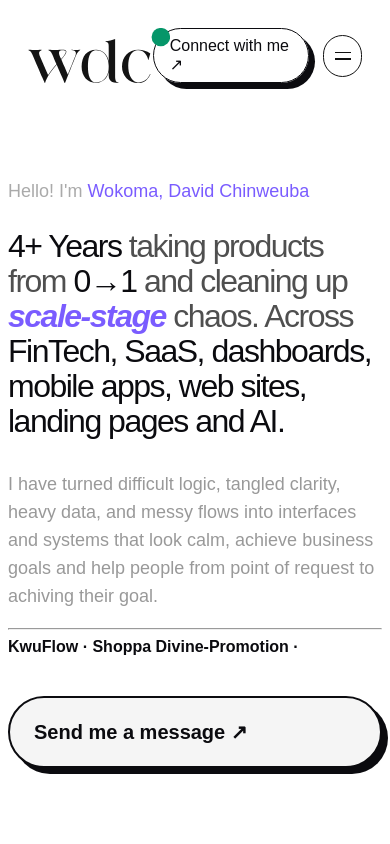
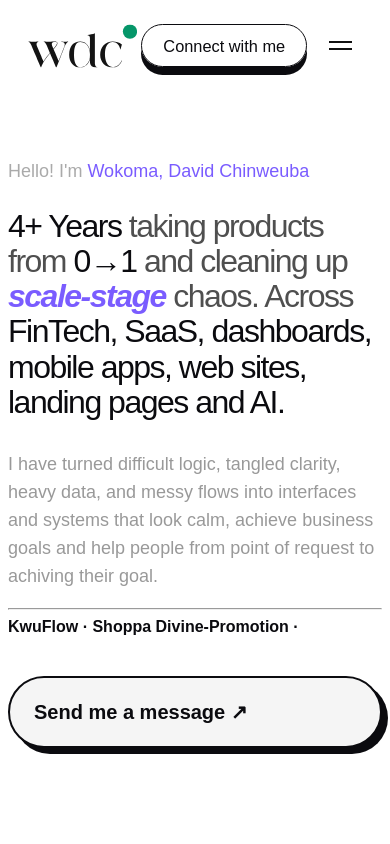
Before and after one commit to DaveWoks/my-portfolio, a plain HTML site: page index.html in a window 390 px wide. Shown: the top 844 px of the page. Drawn offline with Linux system fonts and the light colour scheme.

Commit message:
Mobile header update

```diff
--- a/index.html
+++ b/index.html
@@ -28,7 +28,7 @@
                 <li><a href="#">Project</a></li>
             </ul>
 
-            <a href="https://me.deets.digital/dav.w" target="_blank" rel="noopener noreferrer" class="connect-btn">Connect with me ↗</a>
+            <a href="https://me.deets.digital/dav.w" target="_blank" rel="noopener noreferrer" class="connect-btn">Connect with me <span class="connect-btn-arrow">↗</span></a>
         </nav>
     </header>
 
--- a/script.js
+++ b/script.js
@@ -268,9 +268,9 @@
                 display: none;
                 width: 42px;
                 height: 42px;
-                border: 1px solid #111;
+                border: 0;
                 border-radius: 999px;
-                background: #fff;
+                background: transparent;
                 align-items: center;
                 justify-content: center;
                 flex-direction: column;
--- a/styles.css
+++ b/styles.css
@@ -225,8 +225,7 @@ h1, h2, h3 {
 .footer-name {
     margin-bottom: 20px;
     font-size: 10px;
-    color: rgb(0, 0, 0);
-    font-style: uppercase;
+    color: rgb(107, 107, 107);
 }
 
 .footer-top{
@@ -346,3 +345,61 @@ h1, h2, h3 {
         display: none; /* simple mobile nav for now */
     }
 }
+
+@media (max-width: 480px) {
+    .header {
+        padding: 16px 0;
+    }
+
+    .nav {
+        display: grid;
+        grid-template-columns: auto minmax(0, 1fr) auto;
+        align-items: center;
+        gap: clamp(10px, 3vw, 14px) !important;
+    }
+
+    .logo {
+        width: clamp(78px, 26vw, 112px);
+        height: clamp(30px, 9vw, 42px);
+        min-width: 0;
+    }
+
+    .logo img {
+        transform: scale(1.08);
+    }
+
+    .connect-btn {
+        box-sizing: border-box;
+        justify-self: center;
+        width: min(100%, 210px);
+        margin-left: 0 !important;
+        padding: clamp(10px, 3vw, 13px) clamp(16px, 4vw, 24px);
+        font-size: clamp(15px, 4.2vw, 20px);
+        line-height: 1.1;
+        text-align: center;
+        white-space: nowrap;
+        box-shadow: 0 8px 0 var(--bg);
+    }
+
+    .connect-btn-arrow {
+        display: none;
+    }
+
+    .connect-btn:hover {
+        transform: translateY(-2px);
+        box-shadow: 0 10px 0 var(--bg);
+    }
+
+    .mobile-menu-toggle {
+        justify-self: end;
+        width: clamp(38px, 11vw, 48px) !important;
+        height: clamp(38px, 11vw, 48px) !important;
+        border: 0 !important;
+        background: transparent !important;
+    }
+
+    .mobile-menu-toggle span {
+        width: clamp(22px, 6vw, 28px) !important;
+        height: 2px !important;
+    }
+}
```
